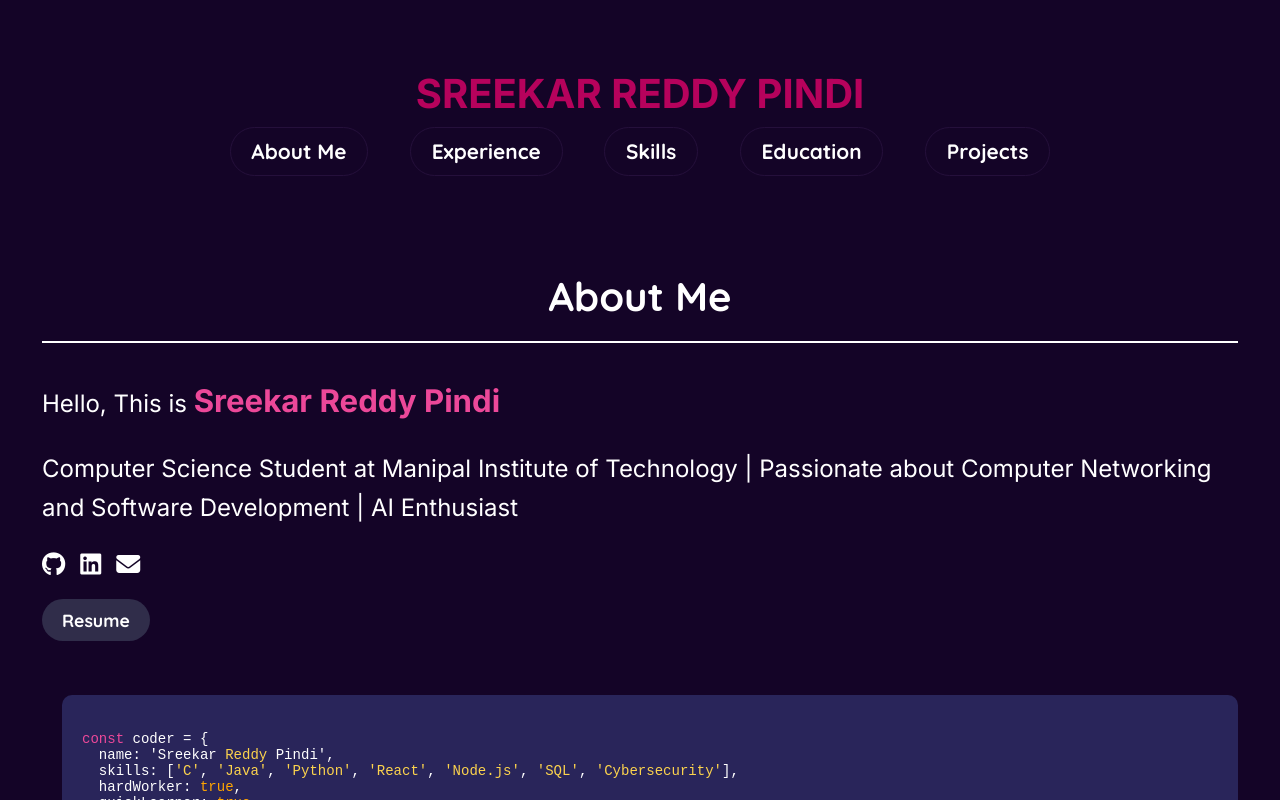
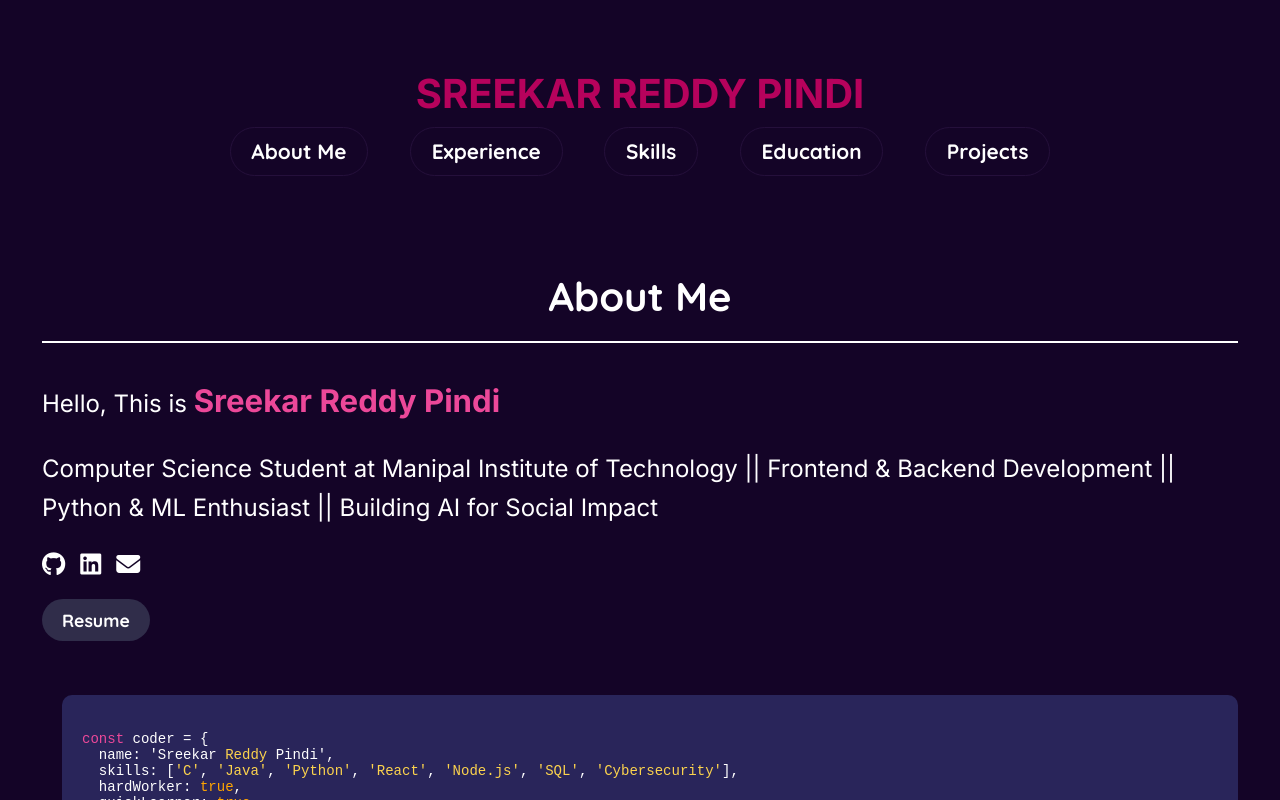
Before and after one commit to Sreekarreddy2005/Portflio-Website, a React (Create React App) app: page / in a window 1280 px wide. Shown: the top 800 px of the page. Built offline with nearby package versions, Linux system fonts and the light colour scheme; a web font is replaced by a local one.

Commit message:
Update About.js

```diff
--- a/src/components/About.js
+++ b/src/components/About.js
@@ -41,7 +41,7 @@ const coder = {
         <div className="flex-item">
           <h2>About Me</h2>
           <p className="about-description">Hello, This is <strong className="highlight">Sreekar Reddy Pindi</strong></p>
-          <p className="about-description">Computer Science Student at Manipal Institute of Technology | Passionate about Computer Networking and Software Development | AI Enthusiast</p>
+          <p className="about-description">Computer Science Student at Manipal Institute of Technology || Frontend & Backend Development || Python & ML Enthusiast || Building AI for Social Impact</p>
 
           <div className="social-icons">
             <a href="https://github.com/Sreekarreddy2005" target="_blank" rel="noopener noreferrer">
@@ -54,7 +54,7 @@ const coder = {
               <i className="fas fa-envelope"></i>
             </a>
           </div>
-          <a className="button1"href="/resume.pdf" target="_blank">
+          <a className="button1"href="/Sreekar_Resume.pdf" target="_blank">
             <button>Resume</button>
           </a>
         </div>
```
